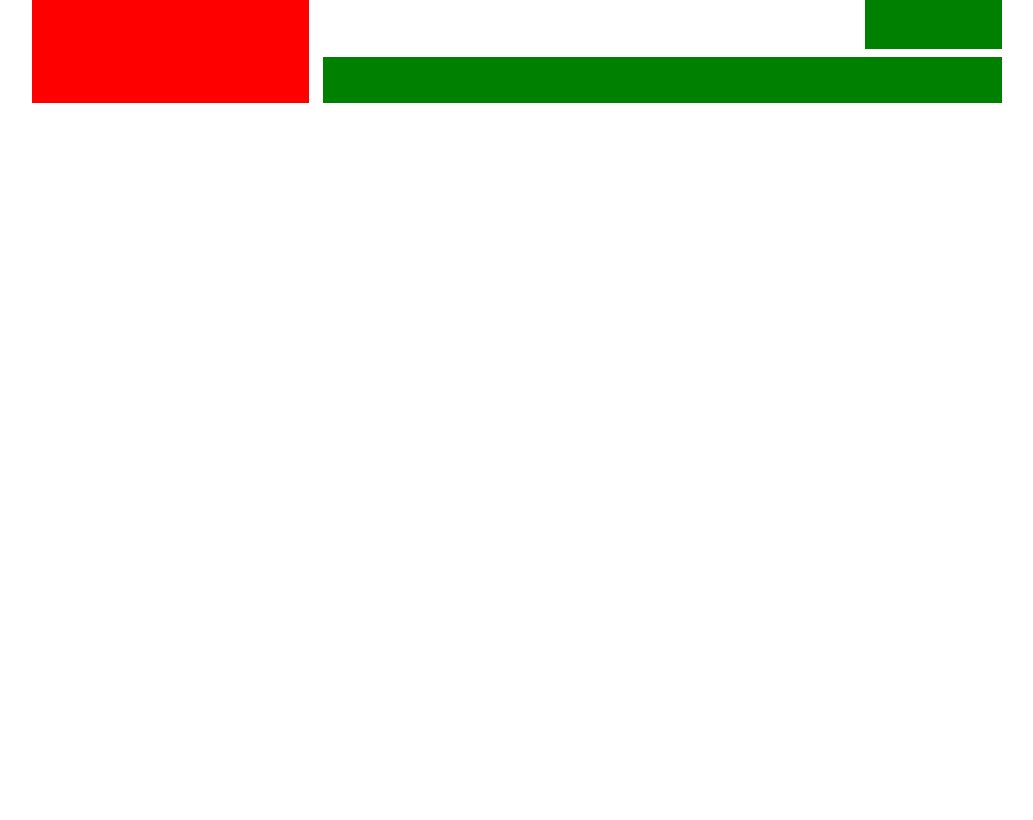
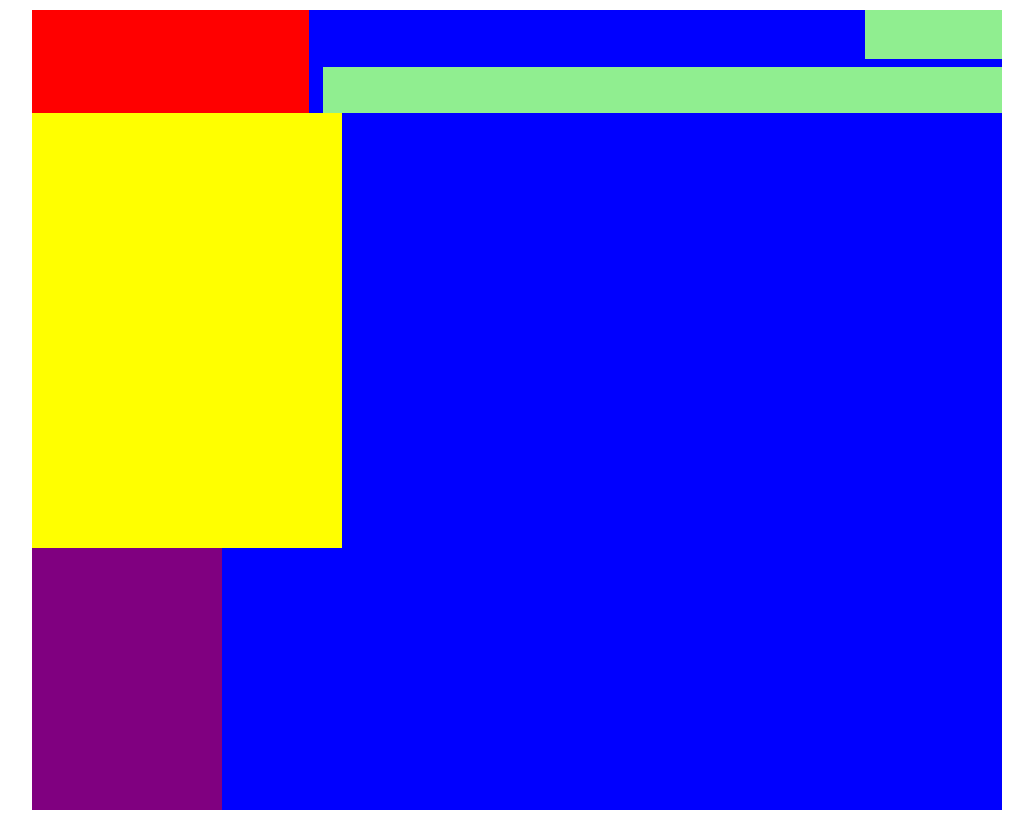
Before and after one commit to zdsherlock/HtmlCssLearn, a plain HTML site: page test-float/index.html in a window 1280 px wide. Shown: the whole page, without its empty margins (123-1156 px from the left). Drawn offline with Linux system fonts and the light colour scheme.

Commit message:
浮动还是很难，还是错了

```diff
--- a/test-float/index.html
+++ b/test-float/index.html
@@ -7,31 +7,83 @@
 		<meta name="Description" content="">
 		<title>float作业</title>
 		<style>
+			/*初始化*/
+
 			* {
 				padding: 0px;
 				margin: 0px;
 				}
+
+			/*header部分布局*/
+
 			header {
 				width: 970px;
 				margin: auto;
+				margin-bottom: 10px;
+				float: 10px;
 				}
-			.red {
+			header .red {
 				float:left;
 				height: 103px;
 				width:277px;
 				background-color: red;
 				}
-			.green1 {
+			header .green1 {
 				float: right;
 				height: 49px;
 				width: 137px;
-				background-color: green;
+				background-color: lightgreen;
 				margin-bottom: 8px;
 				}
-			.green2 {
+			header .green2 {
 				float: right;
 				height: 46px;
 				width: 679px;
+				background-color: lightgreen;
+				}
+
+			/*main部分布局*/
+
+			main {
+				width: 970px;
+				margin: auto;
+				}
+			main .left {
+				height: 435px;
+				width: 310px;
+				background-color: yellow;
+				margin-right: 10px;
+				float: left;
+				}
+			main .right .top {
+				background-color: blue;
+				margin-bottom: 10px;
+				}
+			main .right .top .topLeft {
+				margin-right: 10px;
+				}
+			main .right .top .topLeft .first {
+				height: 240px;
+				weight: 450px;
+				margin-bottom: 10px;
+				}
+			main .right .top .topLeft .second {
+				height: 110px;
+				width: 450px;
+				margin-bottom: 10px;
+				}
+			main .right .top .topLeft .third {
+				height: 30px;
+				width: 450px;
+				}
+			main .right .top .topRight {
+				height: 400px;
+				width: 190px;
+				background-color: purple;
+				}
+			marin .right .bottom {
+				height: 25px;
+				width: 650px;
 				background-color: green;
 				}
 		</style>
@@ -46,6 +98,29 @@
 			</div>
 		</header>
 		<main>
+			<section class="left">
+				<div>
+				</div>
+			</section>
+			<section class="right">
+				<div class="top">
+					<div class="topLeft">
+						<div class="first">
+						</div>
+						<div class="second">
+						</div>
+						<div class="third">
+						</div>
+					</div>
+					<div class="topRight">
+
+					</div>
+				</div>
+				<div class="bottom">
+					<div>
+					</div>
+				</div>
+			</section>
 		</main>
 		<footer>
 		</footer>
```
